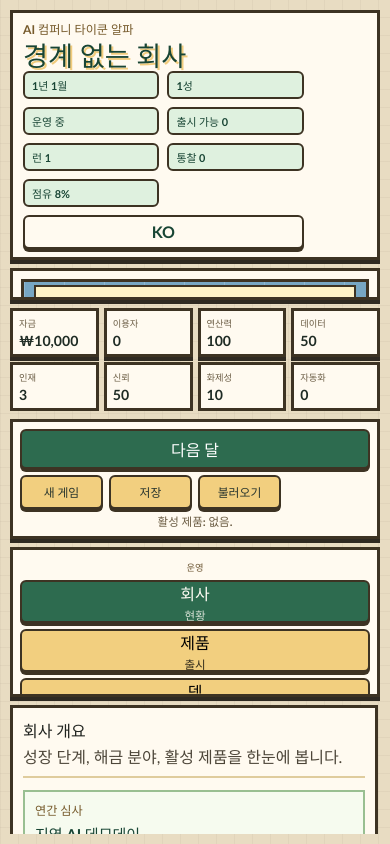
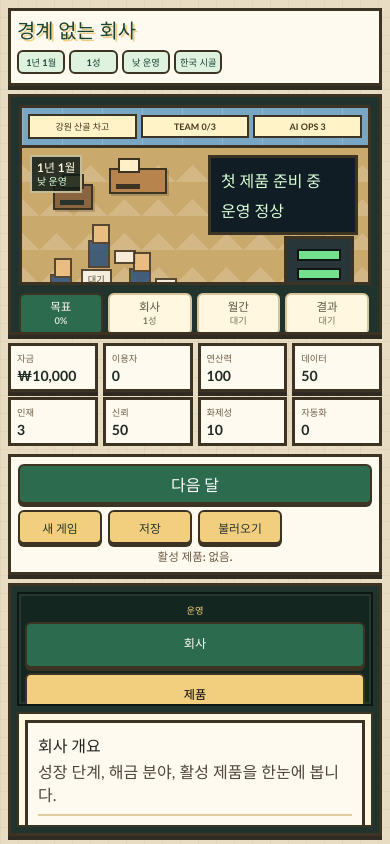
Before and after one commit to sgeniusk/ai-company-tycoon-boundaryless, a React (Vite) app: page / in a window 390 px wide. Built offline with nearby package versions, Linux system fonts and the light colour scheme.

Commit message:
Make UI feel like a game screen v0.26

```diff
--- a/src/App.css
+++ b/src/App.css
@@ -61,15 +61,15 @@ button:disabled {
     "top top top"
     "stage stage menu"
     "resources commands menu";
-  grid-template-columns: minmax(0, 0.82fr) minmax(0, 0.88fr) clamp(360px, 31vw, 430px);
+  grid-template-columns: minmax(0, 0.94fr) minmax(0, 1fr) clamp(330px, 28vw, 390px);
   grid-template-rows: minmax(54px, auto) minmax(0, 1fr) minmax(58px, auto);
   height: 100dvh;
   margin: 0 auto;
-  max-width: 1440px;
+  max-width: 1366px;
   min-height: 0;
   overflow: hidden;
   padding: 8px;
-  width: min(100%, 1440px);
+  width: min(100%, 1366px);
 }
 
 .game-stage,
@@ -221,10 +221,11 @@ p {
 }
 
 .game-stage {
+  background: #20342d;
   display: grid;
   gap: 8px;
   grid-area: stage;
-  grid-template-columns: minmax(0, 1.48fr) minmax(250px, 0.58fr);
+  grid-template-columns: minmax(0, 1.72fr) minmax(230px, 0.48fr);
   min-height: 0;
   overflow: hidden;
   padding: 8px;
@@ -239,6 +240,7 @@ p {
   min-height: 0;
   overflow: hidden;
   position: relative;
+  box-shadow: inset 0 0 0 4px rgba(255, 250, 240, 0.18);
 }
 
 .office-phase-night {
@@ -305,6 +307,48 @@ p {
   background-size: 34px 34px;
   min-height: 190px;
   position: relative;
+}
+
+.office-hud {
+  display: grid;
+  gap: 6px;
+  grid-template-columns: repeat(3, minmax(0, 1fr));
+  left: 12px;
+  max-width: calc(100% - 24px);
+  pointer-events: none;
+  position: absolute;
+  right: 12px;
+  top: 10px;
+  z-index: 5;
+}
+
+.office-hud span {
+  background: rgba(17, 29, 24, 0.86);
+  border: 2px solid rgba(255, 243, 199, 0.72);
+  color: #fff7df;
+  display: grid;
+  gap: 2px;
+  min-height: 42px;
+  padding: 6px 8px;
+}
+
+.office-hud strong,
+.office-hud small {
+  display: block;
+  line-height: 1.12;
+  overflow: hidden;
+  text-overflow: ellipsis;
+  white-space: nowrap;
+}
+
+.office-hud strong {
+  font-size: 0.74rem;
+}
+
+.office-hud small {
+  color: #d8ffd7;
+  font-size: 0.62rem;
+  font-weight: 900;
 }
 
 .office-level-2 .office-floor {
@@ -480,8 +524,8 @@ p {
   min-height: 66px;
   padding: 10px;
   position: absolute;
-  right: 130px;
-  top: 30px;
+  right: 24px;
+  top: 68px;
   width: 210px;
   z-index: 3;
 }
@@ -504,6 +548,42 @@ p {
   padding: 9px;
   position: absolute;
   z-index: 3;
+}
+
+.office-alert-strip {
+  align-items: center;
+  background: rgba(255, 247, 223, 0.94);
+  border: 3px solid var(--line);
+  bottom: 10px;
+  box-shadow: 0 3px 0 rgba(61, 51, 35, 0.35);
+  display: flex;
+  gap: 8px;
+  left: 50%;
+  max-width: min(520px, calc(100% - 28px));
+  min-height: 38px;
+  overflow: hidden;
+  padding: 6px 9px;
+  position: absolute;
+  transform: translateX(-50%);
+  width: max-content;
+  z-index: 5;
+}
+
+.office-alert-strip strong {
+  background: var(--green);
+  color: #fffaf0;
+  flex: 0 0 auto;
+  font-size: 0.7rem;
+  padding: 4px 6px;
+}
+
+.office-alert-strip span {
+  color: #433625;
+  font-size: 0.74rem;
+  font-weight: 900;
+  overflow: hidden;
+  text-overflow: ellipsis;
+  white-space: nowrap;
 }
 
 .project-stack strong {
@@ -1371,33 +1451,39 @@ p {
 }
 
 .menu-layout {
-  display: grid;
-  gap: 8px;
+  background: #20342d;
+  border: 3px solid var(--line);
+  box-shadow: var(--shadow);
+  display: grid;
+  gap: 6px;
   grid-area: menu;
-  grid-template-columns: 78px minmax(0, 1fr);
+  grid-template-columns: 70px minmax(0, 1fr);
   min-height: 0;
   overflow: hidden;
+  padding: 6px;
 }
 
 .main-menu {
-  background: #fffaf0;
-  border: 3px solid var(--line);
-  box-shadow: var(--shadow);
+  background: #13261f;
+  border: 2px solid #0d1714;
+  box-shadow: inset 0 0 0 2px rgba(255, 247, 223, 0.08);
   display: grid;
   align-content: start;
-  gap: 6px;
+  gap: 5px;
   min-height: 0;
   overflow: auto;
-  padding: 7px;
+  padding: 6px;
+  scrollbar-width: thin;
 }
 
 .main-menu button {
   align-content: center;
   background: #f2cf7f;
-  display: grid;
-  gap: 2px;
-  min-height: 43px;
-  padding: 5px 4px;
+  border-width: 2px;
+  display: grid;
+  gap: 0;
+  min-height: 46px;
+  padding: 5px 3px;
   text-align: center;
 }
 
@@ -1406,14 +1492,22 @@ p {
   color: #fffdf5;
 }
 
+.main-menu button strong {
+  display: block;
+  font-size: 0.76rem;
+  line-height: 1.06;
+  overflow-wrap: anywhere;
+}
+
 .main-menu button span {
+  display: none;
   font-size: 0.72rem;
   font-weight: 800;
   opacity: 0.8;
 }
 
 .menu-group-label {
-  color: #705a38;
+  color: #f2cf7f;
   font-size: 0.58rem;
   font-weight: 900;
   letter-spacing: 0;
@@ -1422,10 +1516,13 @@ p {
 }
 
 .menu-panel {
+  background: #fff7df;
+  border: 2px solid var(--line);
   min-width: 0;
   min-height: 0;
   overflow: auto;
-  padding-right: 2px;
+  padding: 6px;
+  scrollbar-width: thin;
 }
 
 .panel-grid {
@@ -3806,12 +3903,12 @@ p {
 
 @media (max-width: 700px) {
   .app-shell {
+    grid-template-rows: minmax(78px, auto) minmax(170px, 1fr) auto minmax(74px, auto) minmax(180px, 30dvh);
     margin: 0;
-    padding: 10px;
+    padding: 8px;
     width: min(100vw, 390px);
   }
 
-  .top-bar,
   .command-row,
   .status-cluster,
   .item-footer,
@@ -3820,28 +3917,44 @@ p {
     flex-direction: column;
   }
 
+  .top-bar {
+    display: grid;
+    gap: 5px;
+    min-height: 0;
+    padding: 6px;
+  }
+
+  .top-bar .eyebrow {
+    display: none;
+  }
+
   .guidance-card {
     grid-template-columns: 1fr;
   }
 
   .status-cluster {
     display: grid;
-    grid-template-columns: repeat(2, minmax(0, 1fr));
-  }
-
-  .status-cluster .status-pill:nth-of-type(3),
-  .status-cluster .status-pill:nth-of-type(4),
-  .status-cluster .status-pill:nth-of-type(7) {
+    gap: 4px;
+    grid-template-columns: repeat(4, minmax(0, 1fr));
+    max-width: none;
+  }
+
+  .status-pill {
+    font-size: 0.58rem;
+    padding: 3px 4px;
+    text-align: center;
+  }
+
+  .status-cluster .status-pill:nth-of-type(n + 5) {
     display: none;
   }
 
   .locale-toggle {
-    grid-column: 1 / -1;
-    min-height: 34px;
+    display: none;
   }
 
   h1 {
-    font-size: 1.7rem;
+    font-size: 1.24rem;
   }
 
   .command-row p {
@@ -3864,19 +3977,45 @@ p {
   }
 
   .office-scene {
+    grid-template-rows: 40px 1fr;
     min-height: 0;
   }
 
   .office-wall {
+    gap: 4px;
+    grid-template-columns: repeat(3, minmax(0, 1fr));
+    min-height: 0;
+    padding: 6px;
+  }
+
+  .office-wall span {
+    font-size: 0.56rem;
+    padding: 4px 3px;
+  }
+
+  .office-hud {
+    gap: 4px;
     grid-template-columns: 1fr;
-    min-height: 104px;
+    left: 8px;
+    max-width: 48%;
+    right: auto;
+    top: 7px;
+  }
+
+  .office-hud span {
+    min-height: 30px;
+    padding: 4px 5px;
+  }
+
+  .office-hud span:nth-child(n + 2) {
+    display: none;
   }
 
   .launch-screen {
-    left: 16px;
-    right: auto;
-    top: 18px;
-    width: 190px;
+    left: auto;
+    right: 10px;
+    top: 7px;
+    width: 150px;
   }
 
   .server-rack {
--- a/src/components/GameChrome.tsx
+++ b/src/components/GameChrome.tsx
@@ -149,6 +149,18 @@ export function GameStage({
   const stageProgress = getCompanyStageProgress(gameState);
   const phase = getDayPhase(gameState);
   const location = getCurrentLocation(gameState);
+  const officeHudProjectLabel = activeProject && activeProjectProduct ? activeProjectProduct.name : "개발 대기";
+  const officeHudProjectMeta = activeProject
+    ? `진행 ${Math.round(activeProject.progress)}% · 완성도 ${Math.round(activeProject.quality)}`
+    : gameState.currentEvent
+      ? "긴급 이슈 우선 처리"
+      : "제품/인력 선택 필요";
+  const officeAlertTitle = gameState.currentEvent ? "긴급 이슈" : activeProject ? "개발 중" : "운영 대기";
+  const officeAlertText = gameState.currentEvent
+    ? gameState.currentEvent.name
+    : activeProject && activeProjectProduct
+      ? `${activeProjectProduct.name} 출시까지 ${Math.max(0, 100 - Math.round(activeProject.progress))}%`
+      : guidance.actionLabel;
   const growthPathCardClass = (pathId: string) =>
     ["growth-path-card", chosenGrowthPathId === pathId ? "selected" : "", chosenGrowthPathId && chosenGrowthPathId !== pathId ? "locked" : ""]
       .filter(Boolean)
@@ -209,6 +221,22 @@ export function GameStage({
               />
             ))}
           </div>
+          <div className="office-hud" aria-label="사무실 빠른 상태">
+            <span>
+              <strong>{calendar.year}년 {calendar.monthOfYear}월</strong>
+              <small>{phase.label}</small>
+            </span>
+            <span>
+              <strong>{officeExpansion.name}</strong>
+              <small>
+                고용 {gameState.hiredAgents.length}/{officeHireCapacity} · 장식 {placedOfficeItems.length}/{officeDecorationSlots}
+              </small>
+            </span>
+            <span>
+              <strong>{officeHudProjectLabel}</strong>
+              <small>{officeHudProjectMeta}</small>
+            </span>
+          </div>
           {gameState.hiredAgents.length
             ? gameState.hiredAgents.slice(0, Math.min(12, officeHireCapacity)).map((agent, index) => {
                 const agentType = agentTypes.find((type) => type.id === agent.typeId);
@@ -249,6 +277,10 @@ export function GameStage({
               </small>
             </div>
           )}
+          <div className="office-alert-strip" aria-live="polite">
+            <strong>{officeAlertTitle}</strong>
+            <span>{officeAlertText}</span>
+          </div>
         </div>
       </div>
 
```
Also changed, not shown: reports/production_alpha_v0_26_game_screen_frame.md (added, +77 -0 lines), reports/qa/alpha_v0_26_qa.md (added, +42 -0 lines), 3 other files (tests, documents, lock files or other folders).
